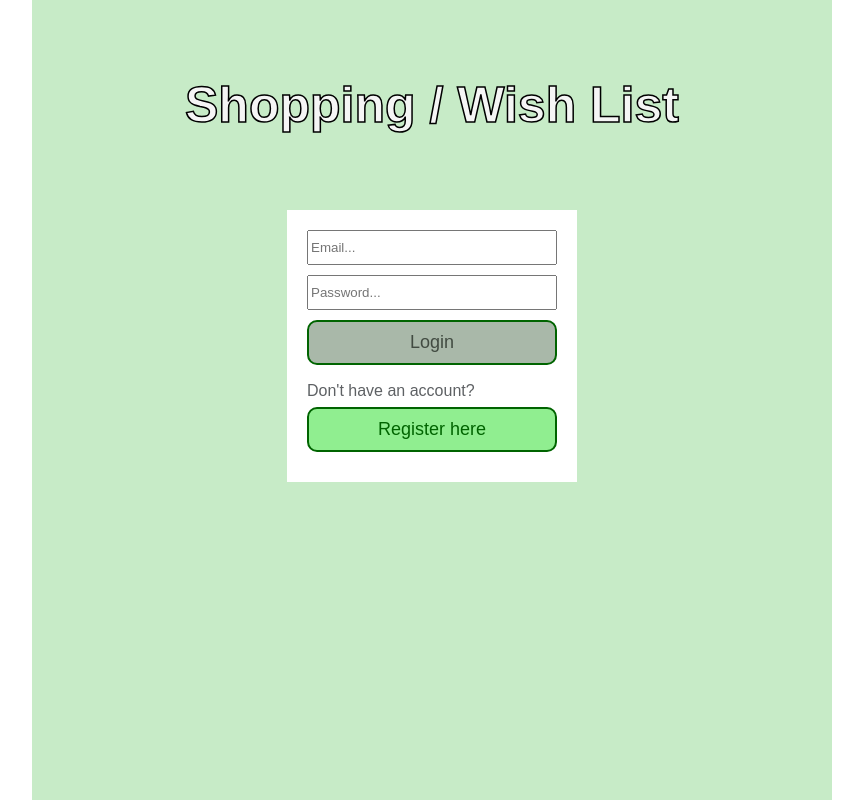
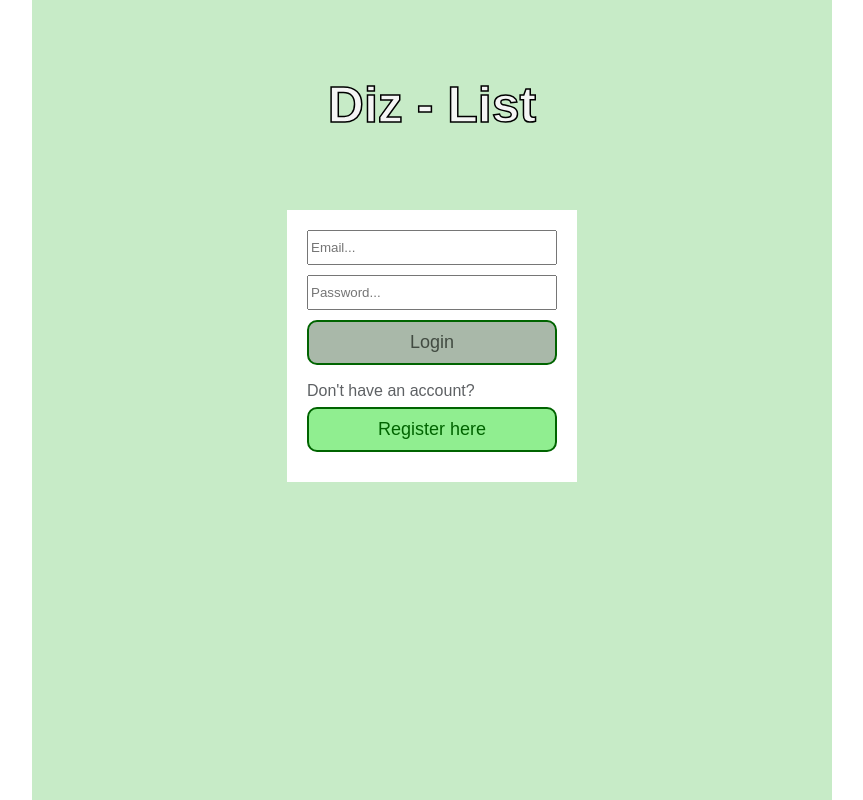
Before and after one commit to Joshua-Disney/shopping-list-frontend, a React (Create React App) app: page /login in a window 1280 px wide. Shown: the whole page, without its empty margins (208-1071 px from the left). Built offline with nearby package versions, Linux system fonts and the light colour scheme.

Commit message:
Change title and h1 tag to Dizlist

```diff
--- a/public/index.html
+++ b/public/index.html
@@ -24,7 +24,7 @@
       work correctly both with client-side routing and a non-root public URL.
       Learn how to configure a non-root public URL by running `npm run build`.
     -->
-    <title>Shopping List</title>
+    <title>Diz-List</title>
   </head>
   <body>
     <noscript>You need to enable JavaScript to run this app.</noscript>
--- a/src/components/Login/LoginForm.js
+++ b/src/components/Login/LoginForm.js
@@ -70,7 +70,7 @@ const LoginForm = (props) => {
         </div>
       ) : state.loggingIn ? (
         <section className="login-width-container">
-          <h1 className="title">Shopping / Wish List</h1>
+          <h1 className="title">Diz - List</h1>
           <div className="login-form">
             <form
               className="input-fields"
@@ -121,7 +121,7 @@ const LoginForm = (props) => {
         </section>
       ) : (
         <section className="login-width-container">
-          <h1 className="title">Shopping / Wish List</h1>
+          <h1 className="title">Diz - List</h1>
           <div className="login-form">
             <form
               className="input-fields"
```
